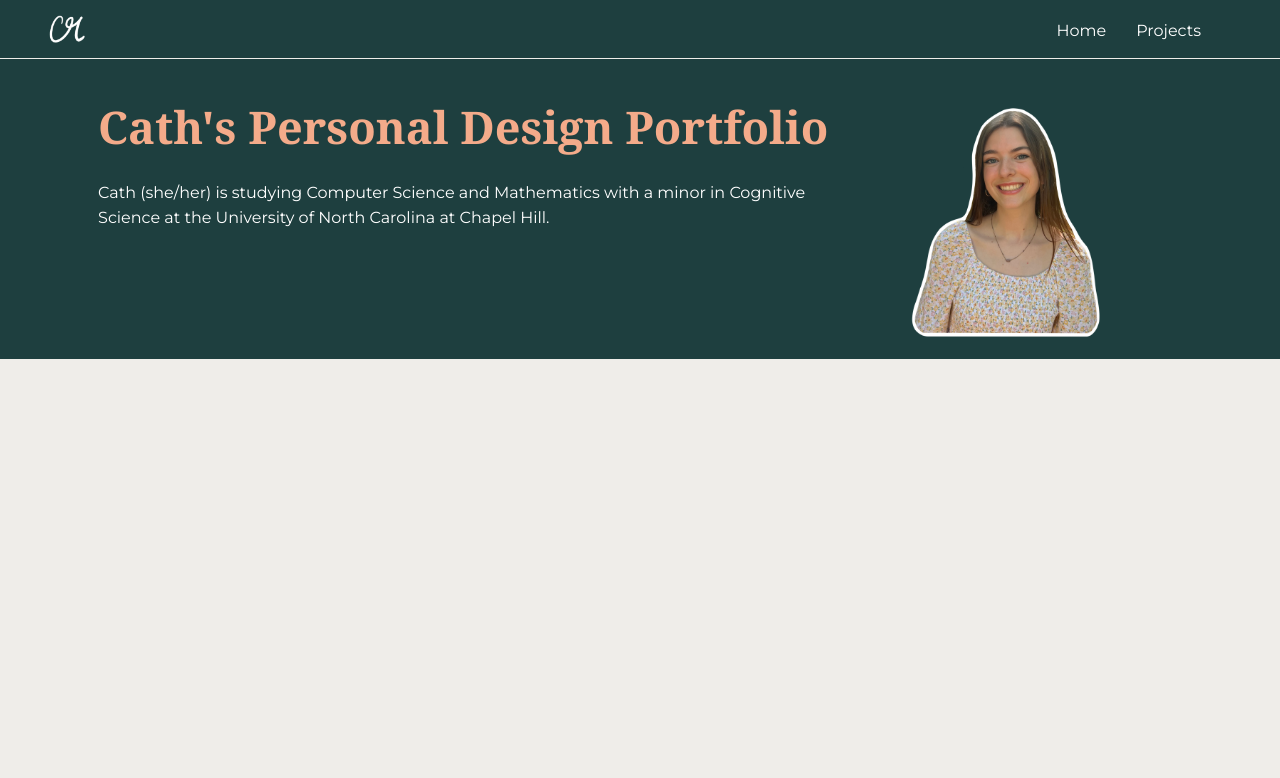
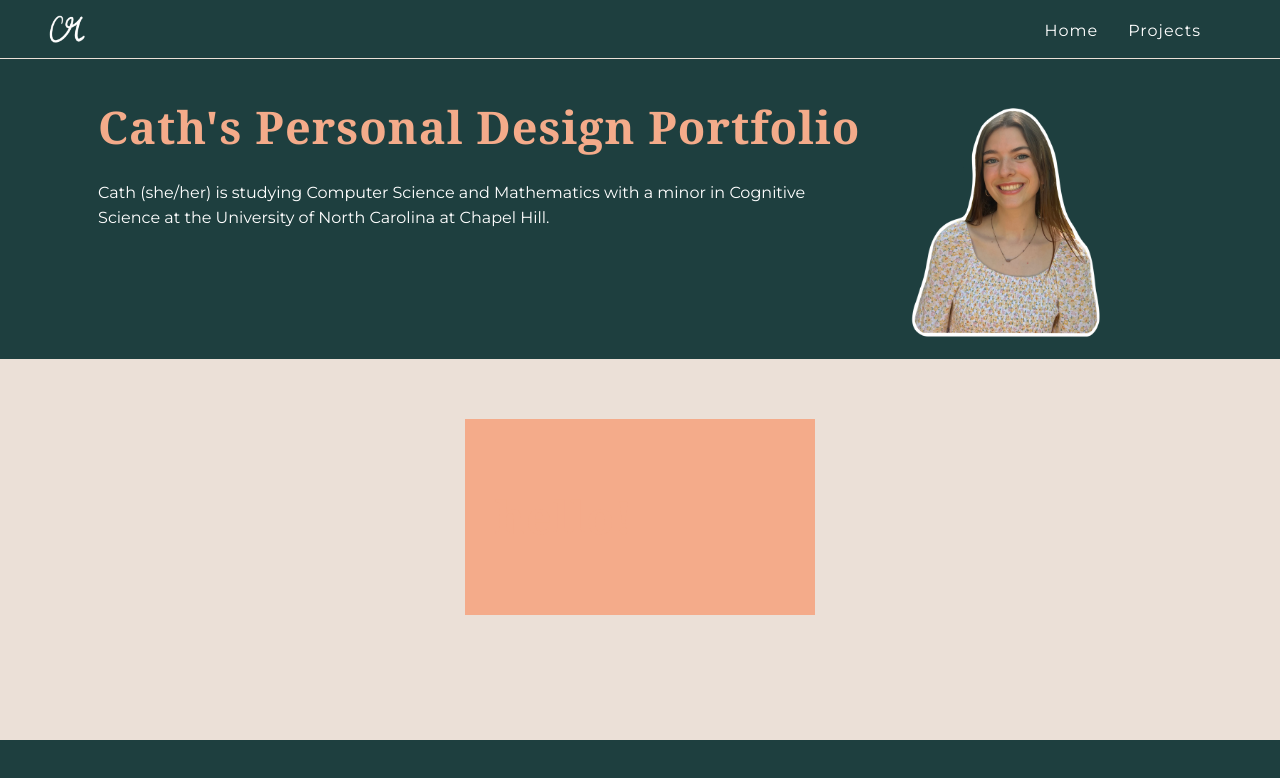
Before and after one commit to croberts808/cathroberts, an Angular app in the folder cath-website/: page / in a window 1280 px wide. Shown: the top 778 px of the page. Built offline with nearby package versions, Linux system fonts and the light colour scheme.

Commit message:
Continuing

```diff
--- a/cath-website/src/app/app.component.html
+++ b/cath-website/src/app/app.component.html
@@ -2,9 +2,11 @@
 <div class="topnav">
     <img class = "logo" src = "/assets/cr_logo.png">
     <div style = "display: flex; margin-right: 5%;">
-        <a routerLink = "/"><h1>Home</h1></a>
-        <a routerLink = "/projects"><h1>Projects</h1></a>
+        <a routerLink = "/" routerLinkActive="active"><h1>Home</h1></a>
+        <a routerLink = "/projects" routerLinkActive="active"><h1>Projects</h1></a>
     </div>
 
 </div>
 <router-outlet></router-outlet>
+
+<div class = "bottomnav"></div>
--- a/cath-website/src/app/home/home.component.html
+++ b/cath-website/src/app/home/home.component.html
@@ -1,5 +1,5 @@
 
-<hr style="height:3px;border-width:0;color:#efede9;background-color: #efede9; margin: -2px">
+<hr style="height:3px;border-width:0;color:#ebe0d7;background-color: #ebe0d7; margin: -2px">
 
 <div class="intro">
     <div class = "introText">
@@ -8,3 +8,8 @@
     </div>
     <img class = "cutout" src = "/assets/cath_cutout.png">
 </div>
+
+<div class = "projects">
+    <div class = "post"> <h2>hello!</h2></div>
+
+</div>
--- a/cath-website/src/styles.css
+++ b/cath-website/src/styles.css
@@ -1,7 +1,7 @@
 @import url('https://fonts.googleapis.com/css2?family=Montserrat:ital,wght@0,100;0,200;0,300;0,400;0,500;0,600;0,700;0,800;0,900;1,100;1,200;1,300;1,400;1,500;1,600;1,700;1,800;1,900&display=swap');
 /* You can add global styles to this file, and also import other style files */
 body {
-    background-color: #efede9;
+    background-color: #ebe0d7;
     margin: 0;
 }
 
@@ -12,13 +12,14 @@ h1 {
     font-weight: 400;
     font-size: 16px;
     padding: 15px;
-
+    letter-spacing: 1px;
 }
 
 h2 {
     color: #f4ab8a;
     font-family: Georgia;
     font-size: 45px;
+    letter-spacing: 1px;
 }
 
 h3 {
@@ -29,7 +30,7 @@ h3 {
     line-height: 25px;
 }
 
-/* Nav bar*/
+/* Nav bars*/
 
 .topnav {
     background-color: #1e3f3f;
@@ -47,29 +48,29 @@ h3 {
     margin-left: 2.5%;
 }
 
-
+.bottomnav {
+    background-color: #1e3f3f;
+    height: 60px;
+    overflow: hidden;
+    display:flex;
+    align-items: center;
+    bottom: 0;
+    position: fixed;
+    width: 100%;
+    margin-top: 5%;
+}
 
 
 /* Routes*/
 
-a:link {
+a {
     text-decoration: none;
 }
 
-a:visited {
-    color: green
-}
-a:hover {
-    color: red
+.active {
+    color: #f4ab8a
 }
 
-#logout{
-    color:#bbb;
-    }
-
-    #logout :hover{
-    color: #fff;
-    }
 
 /* Webpage sections */
 
@@ -94,4 +95,19 @@ a:hover {
     margin-bottom: 15px;
 }
 
+/* Project Posts */
+.projects {
+    display: flex;
+    justify-content: center;
+    padding: 30px;
+    margin: 30px;
+}
+.post {
+    background-color: #f4ab8a;
+    width: 25%;
+    height: auto;
+    padding: 30px;
+}
+
+
 /* images*/
```
